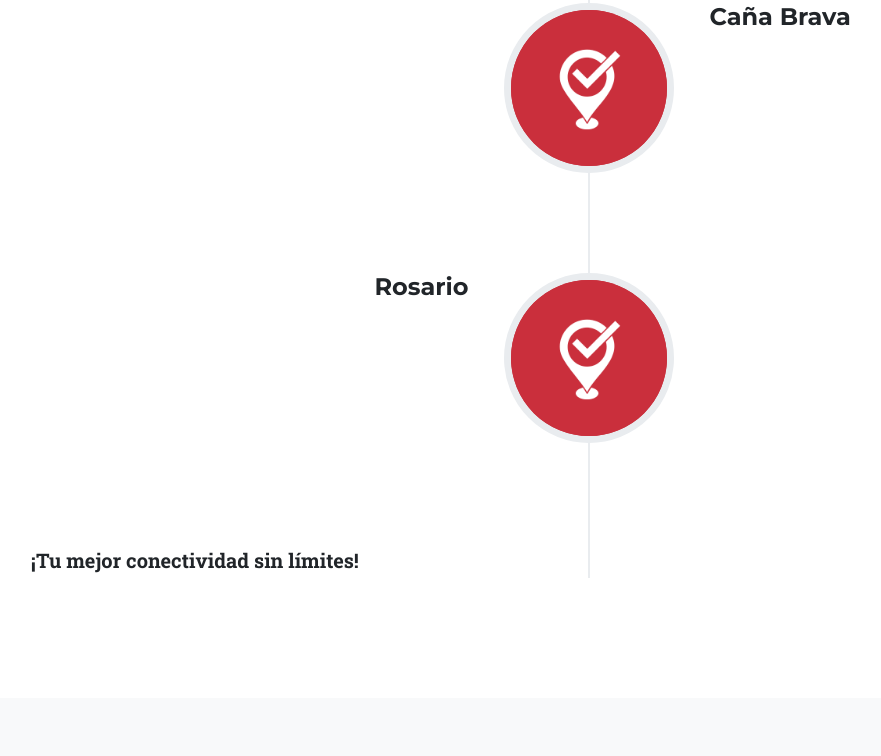
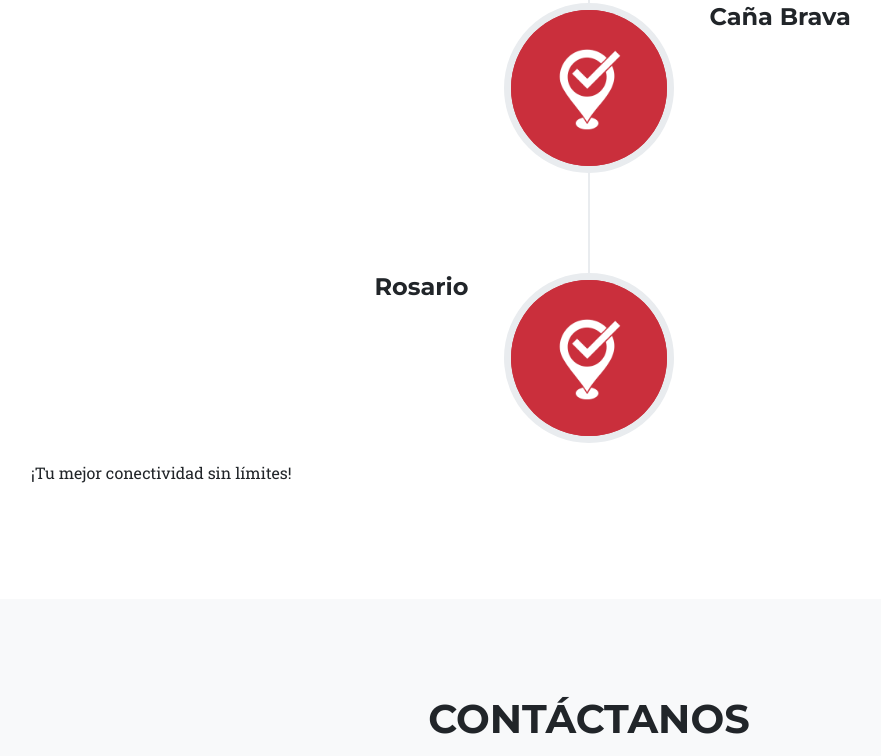
Before and after one commit to Linxnet1/linxnet, a website: page index.html in a window 1280 px wide. Shown: the part 3190-3946 px from the top of the page, without its empty margins (51-932 px from the left). Drawn offline with nearby package versions, Linux system fonts and the light colour scheme.

Commit message:
Update index.html

```diff
--- a/index.html
+++ b/index.html
@@ -197,11 +197,12 @@ Nuestra red está construida con tecnología de última generación y un núcleo
     </div>
   </div>
 </li>
+</ul>
 
-<p style="font-size: 20px; font-weight: bold; margin-top: 20px;">¡Tu mejor conectividad sin límites!</p>
-                            <div class="text-center mt-4">
-                        </div>
-                                 </ul>
+<p class="coverage-slogan">
+  ¡Tu mejor conectividad sin límites!
+</p>
+
             </div>
         </section>
        <!-- Contacto-->
```
